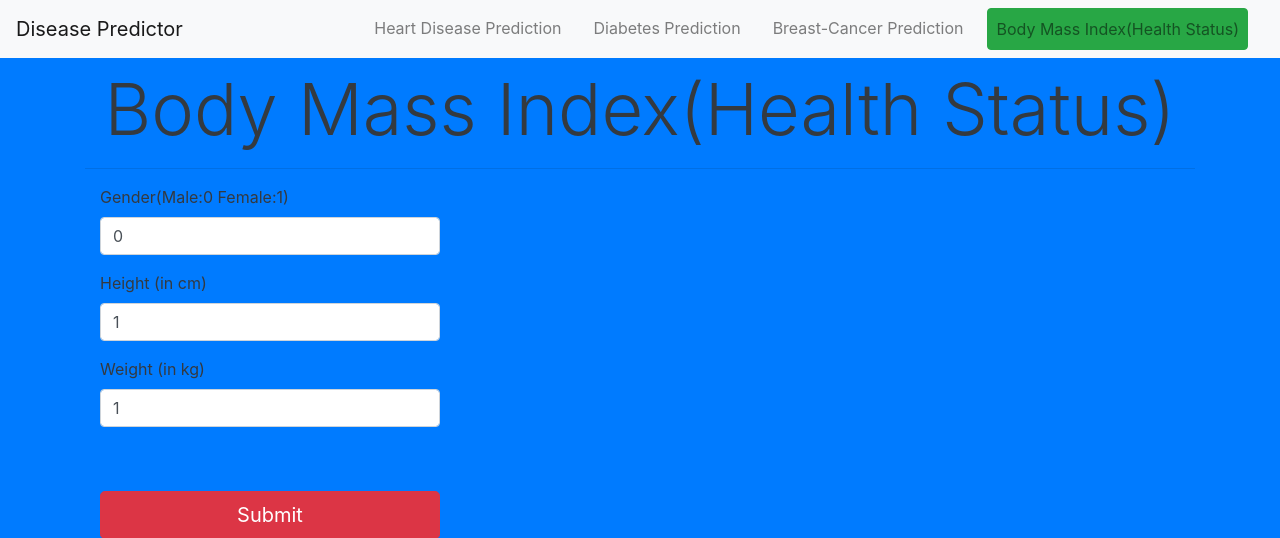
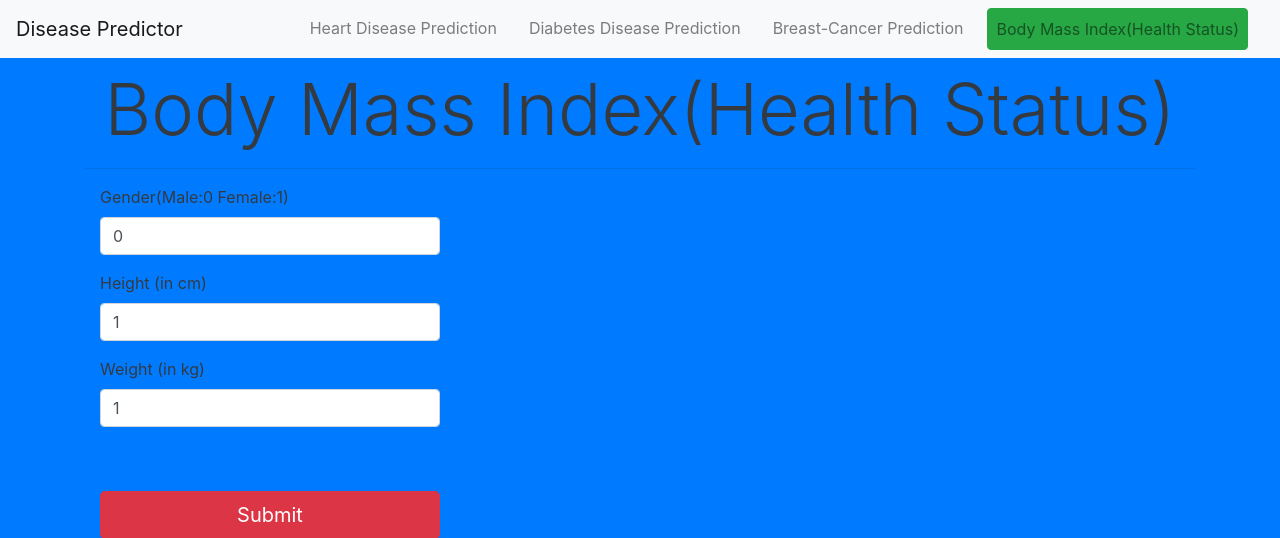
Before and after one commit to iamsiddharthdas/Online-Disease-Detection-and-Prediction-Analysis, a Django app: page /bmi in a window 1280 px wide. Shown: the top 538 px of the page. Run offline with Django 3.2, Linux system fonts and the light colour scheme; some libraries are stand-ins or nearby versions.

Commit message:
Update base.html

```diff
--- a/templates/base.html
+++ b/templates/base.html
@@ -40,7 +40,7 @@
           <a
             class="nav-item nav-link mr-3 {% if diabetes %} {{active}} {% endif %} "
             href="{% url 'diabetes' %}"
-            >Diabetes Prediction
+            >Diabetes Disease Prediction
           </a>
           <a
             class="nav-item nav-link mr-3 {% if breast %} {{active}} {% endif %} "
```
